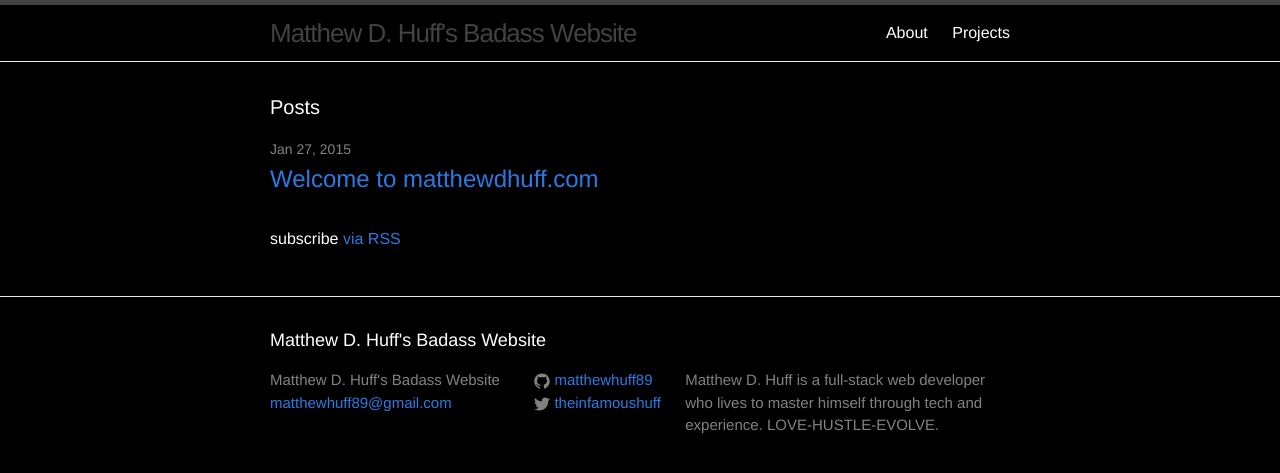
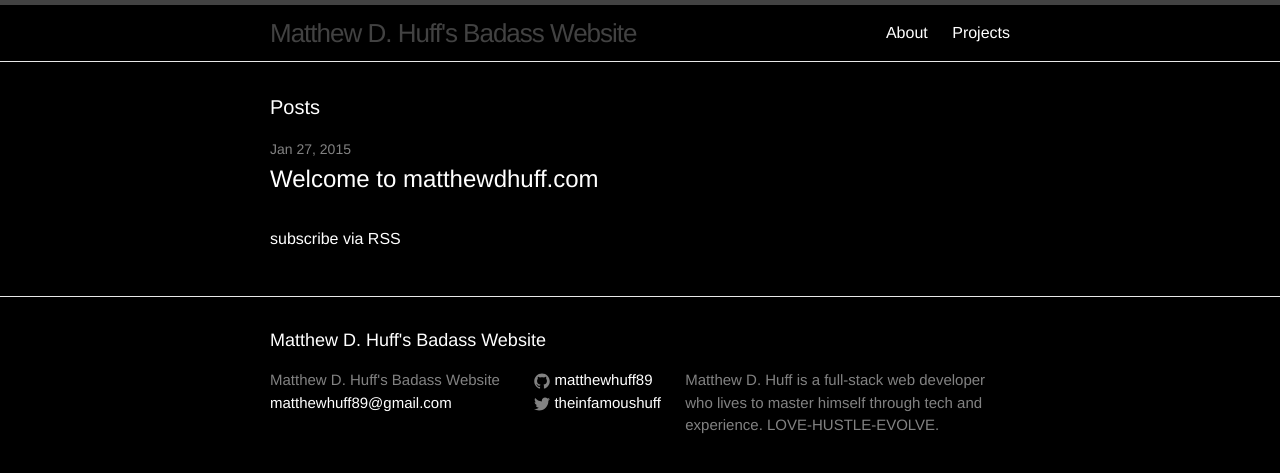
Before and after one commit to matthewhuff89/matthewhuff89.github.io, a Jekyll site: the page built from index.html, in a window 1280 px wide. Shown: the top 473 px of the page. Built offline with Jekyll 4.4.1, drawn with Linux system fonts in a browser that asks for light colours.

```diff
--- a/css/main.scss
+++ b/css/main.scss
@@ -15,7 +15,7 @@
 
 $text-color:       white;
 $background-color: black;
-$brand-color:      #2a7ae2;
+$brand-color:      white;
 
 $grey-color:       #828282;
 $grey-color-light: lighten($grey-color, 40%);
```
Also changed, not shown: 2 other files.
